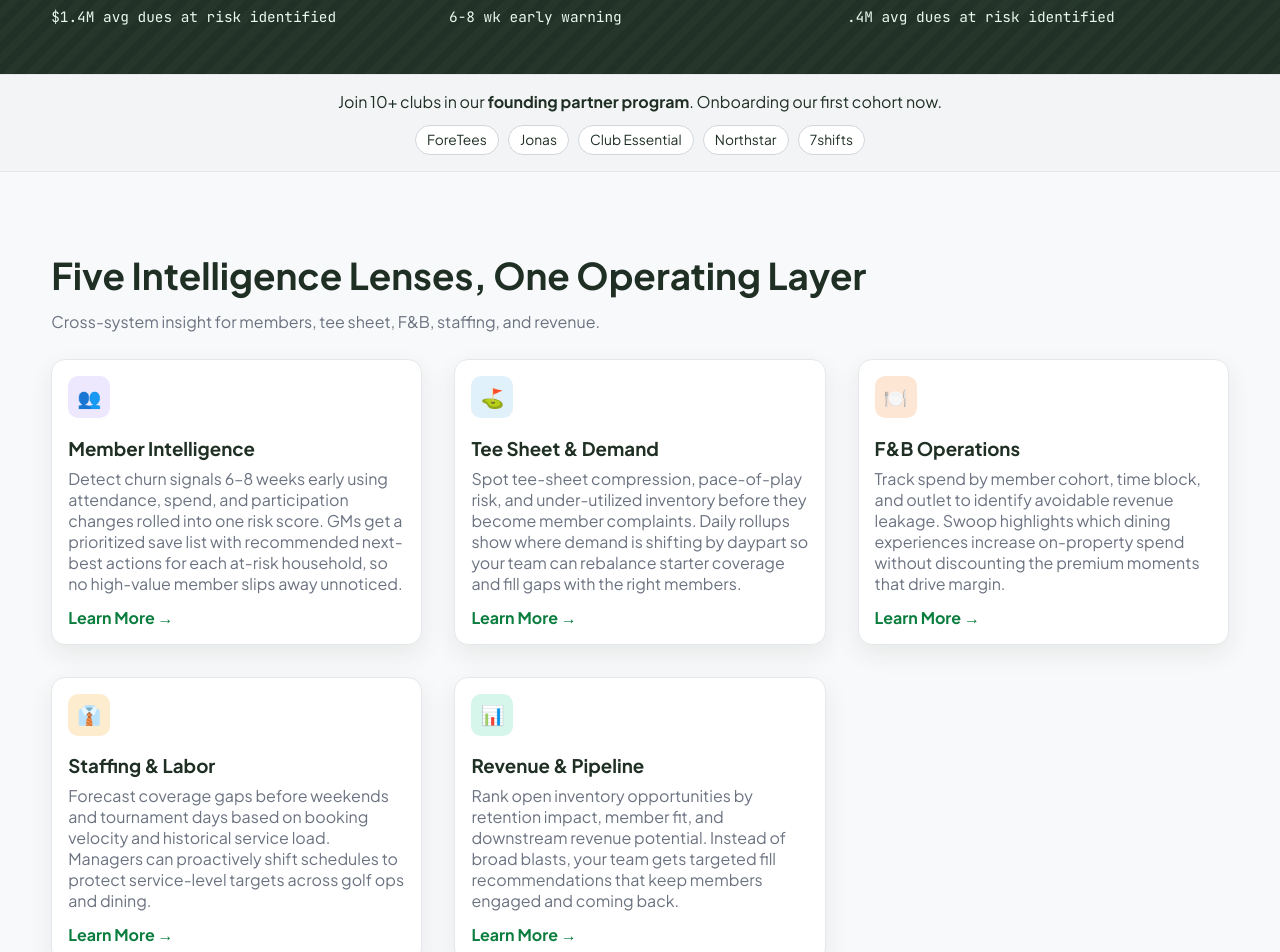
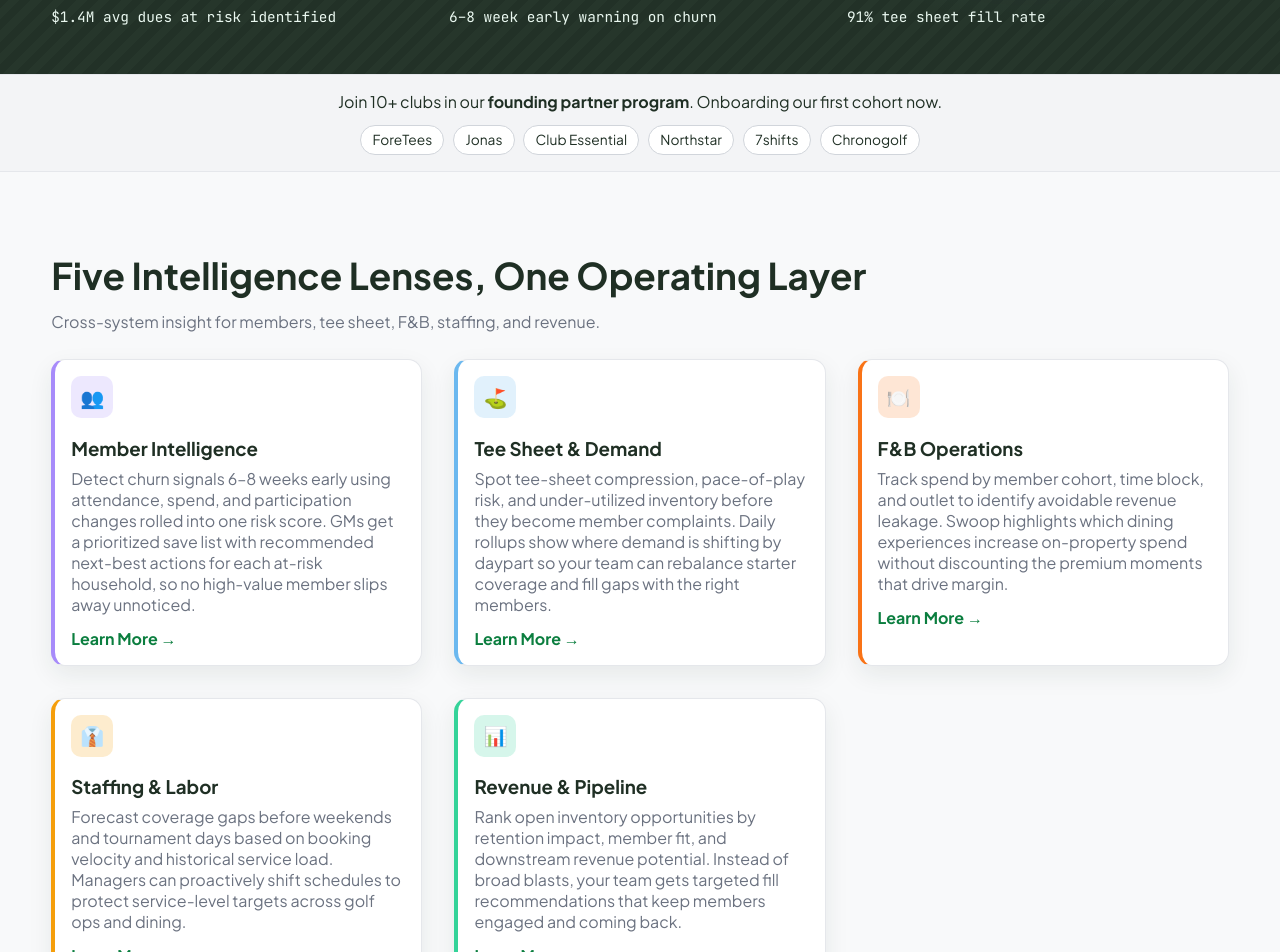
Before and after one commit to ty-hayes-82/swoop-member-intelligence-website, a React (Vite) app: page / in a window 1280 px wide. Shown: the part 540-1492 px from the top of the page. Built offline with nearby package versions, Linux system fonts and the light colour scheme.

Commit message:
fix: hero stats, lens card borders, integration 4-col grid, container 1200px, 6 trust logos, remove orphan

```diff
--- a/src/sections/HeroSection.jsx
+++ b/src/sections/HeroSection.jsx
@@ -2,8 +2,8 @@ import { motion } from "framer-motion"
 
 const stats = [
   "$1.4M avg dues at risk identified",
-  "6-8 wk early warning",
-  ".4M avg dues at risk identified"
+  "6–8 week early warning on churn",
+  "91% tee sheet fill rate"
 ]
 
 const dashboardStats = [
--- a/src/sections/SocialProofBar.jsx
+++ b/src/sections/SocialProofBar.jsx
@@ -9,6 +9,7 @@ export default function SocialProofBar() {
           <span>Club Essential</span>
           <span>Northstar</span>
           <span>7shifts</span>
+          <span>Chronogolf</span>
         </div>
       </div>
     </section>
--- a/src/styles.css
+++ b/src/styles.css
@@ -440,6 +440,14 @@ h2 {
   transform: translateY(-4px);
   box-shadow: 0 16px 30px rgba(31, 47, 36, 0.14);
 }
+
+.lens-card { border-left: 4px solid transparent; }
+.lens-card:has(.lens-members) { border-left-color: var(--color-members); }
+.lens-card:has(.lens-briefing) { border-left-color: var(--color-briefing); }
+.lens-card:has(.lens-fb) { border-left-color: var(--color-fb); }
+.lens-card:has(.lens-staffing) { border-left-color: var(--color-staffing); }
+.lens-card:has(.lens-pipeline) { border-left-color: var(--color-pipeline); }
+.lens-card:has(.lens-ops) { border-left-color: var(--color-operations); }
 
 .card-icon {
   width: 42px;
@@ -1032,7 +1040,7 @@ h2 {
   }
 
   .integration-categories {
-    grid-template-columns: repeat(5, minmax(0, 1fr));
+    grid-template-columns: repeat(4, minmax(0, 1fr));
   }
 
   .footer-grid {
@@ -1042,7 +1050,7 @@ h2 {
 
 @media (min-width: 1240px) {
   :root {
-    --container-max: 1280px;
+    --container-max: 1200px;
   }
 
   .hero-section {
```
Also changed, not shown: src/sections/TestimonialsCarousel.jsx (deleted, +0 -46 lines).
